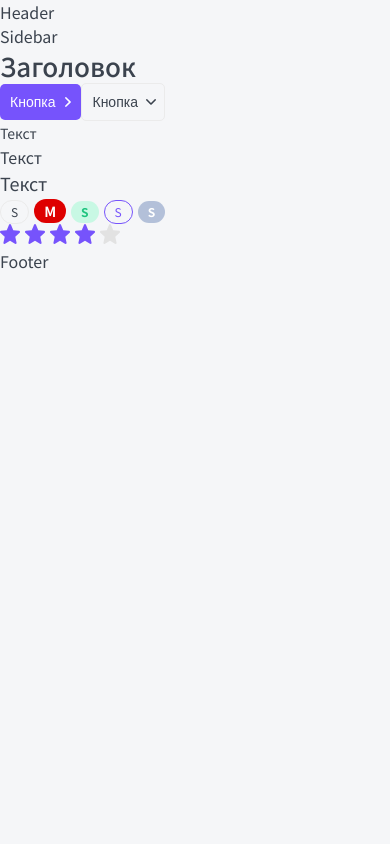
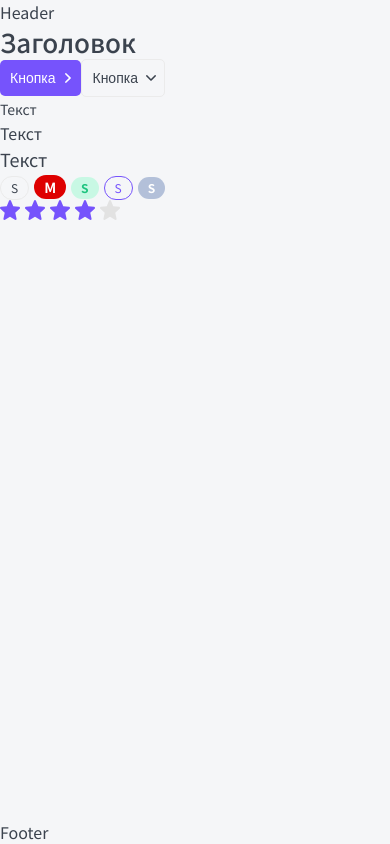
Before and after one commit to etozhenerk/topApp, a Next.js app: page / in a window 390 px wide. Built offline with nearby package versions, Linux system fonts and the light colour scheme.

Commit message:
grid layout

```diff
--- a/layout/Layout.module.css
+++ b/layout/Layout.module.css
@@ -0,0 +1,47 @@
+.wrapper {
+	display: grid;
+	grid-template-columns: auto 230px minmax(320px, 1200px) auto;
+	grid-template-rows: auto 1fr auto;
+
+	min-height: 100vh;
+	grid-template-areas:
+		". header header ."
+		". sidebar body ."
+		"footer footer footer footer";
+}
+
+.header {
+	grid-area: header;
+
+	display: none;
+}
+
+.sidebar {
+	grid-area: sidebar;
+}
+
+.body {
+	grid-area: body;
+}
+
+.footer {
+	grid-area: footer;
+}
+
+@media (max-width: 765px) {
+	.wrapper {
+		grid-template-columns: minmax(320px, 1fr);
+		grid-template-areas:
+			"header"
+			"body"
+			"footer";
+	}
+
+	.header {
+		display: block;
+	}
+
+	.sidebar {
+		display: none;
+	}
+}
--- a/layout/Layout.tsx
+++ b/layout/Layout.tsx
@@ -8,14 +8,12 @@
 
 const Layout = ({ children }: LayoutProps): JSX.Element => {
     return (
-        <>
-            <Header />
-            <div>
-                <Sidebar />
-                <div>{children}</div>
-            </div>
-            <Footer />
-        </>
+        <div className={styles.wrapper}>
+            <Header className={styles.header} />
+            <Sidebar className={styles.sidebar} />
+            <div className={styles.body}>{children}</div>
+            <Footer className={styles.footer} />
+        </div>
     );
 };
 
```
